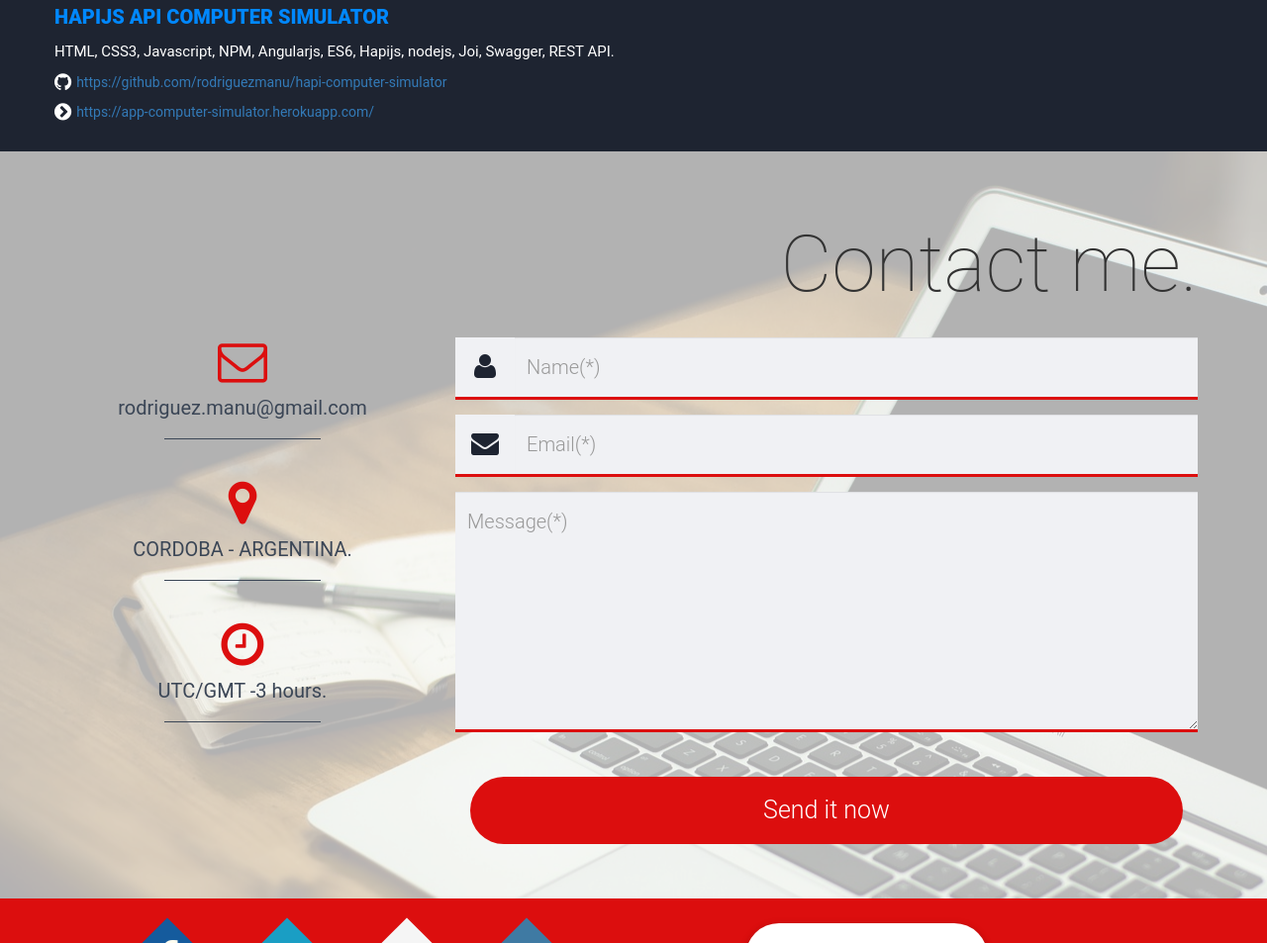
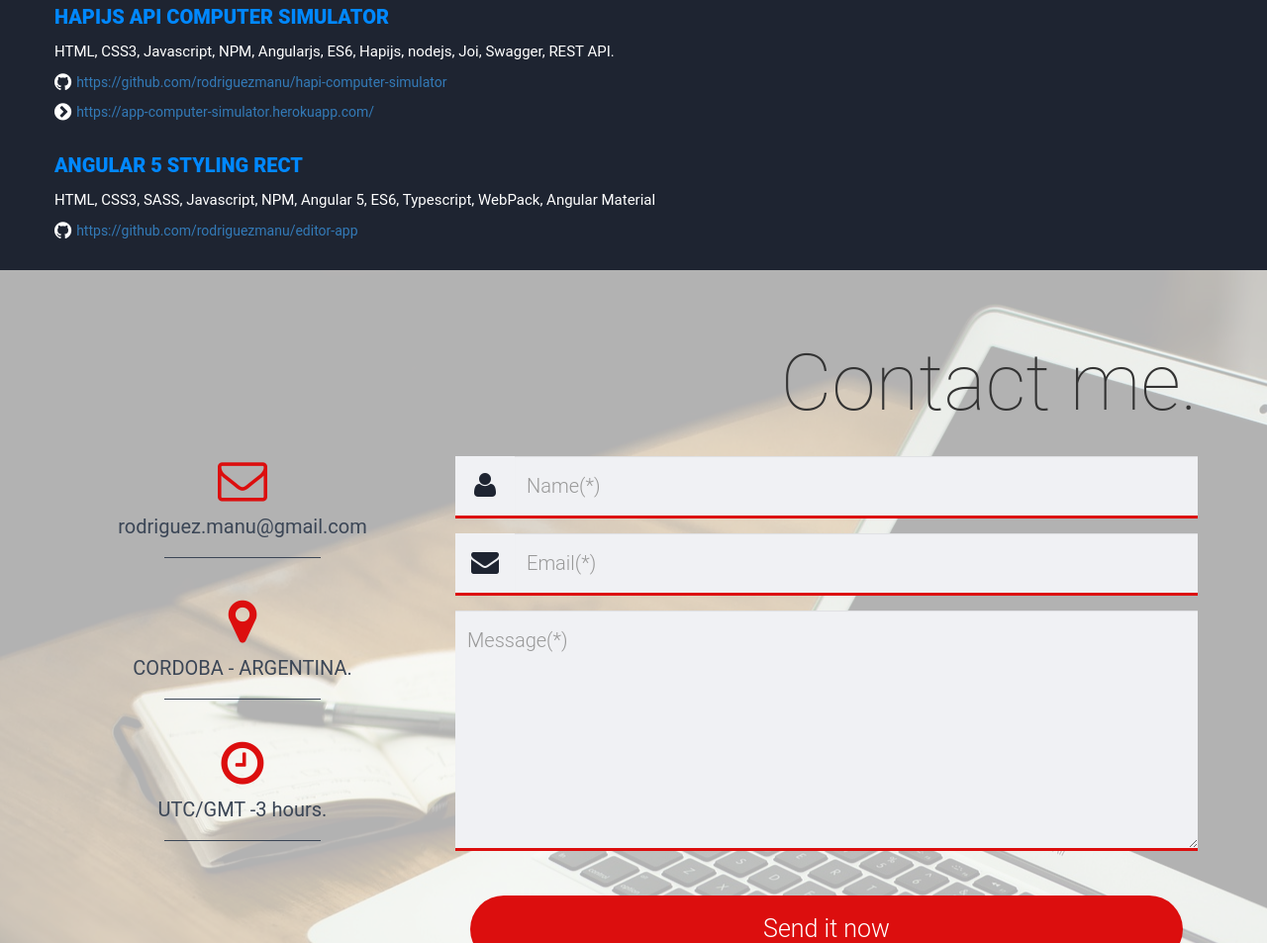
Before and after one commit to rodriguezmanu/rodriguezmanu.github.io, a website: page index.html in a window 1280 px wide. Shown: the part 5105-6058 px from the top of the page at 99% size. Drawn offline with Linux system fonts and the light colour scheme; files whose address does not match are found by name.

Commit message:
ading new open souce project

```diff
--- a/index.html
+++ b/index.html
@@ -473,6 +473,18 @@
                         <a href="https://app-computer-simulator.herokuapp.com/" target="_blank">https://app-computer-simulator.herokuapp.com/</a>
                     </div>
                 </div>
+
+                <p class="text-main color-c title-sample wow fadeInRightBig">Angular 5 Styling Rect</p>
+                <div class="text-main color-c techs-sample wow fadeInLeftBig">
+                    HTML, CSS3, SASS, Javascript, NPM, Angular 5, ES6, Typescript, WebPack, Angular Material
+                </div>
+                <div class="link-sample color-d wow fadeInUpBig">
+                    <div>
+                        <i class="fa fa-github" aria-hidden="true"></i>
+                        <a href="https://github.com/rodriguezmanu/editor-app" target="_blank">https://github.com/rodriguezmanu/editor-app</a>
+                    </div>
+                </div>
+
             </div>
         </div>
     </section>
```
